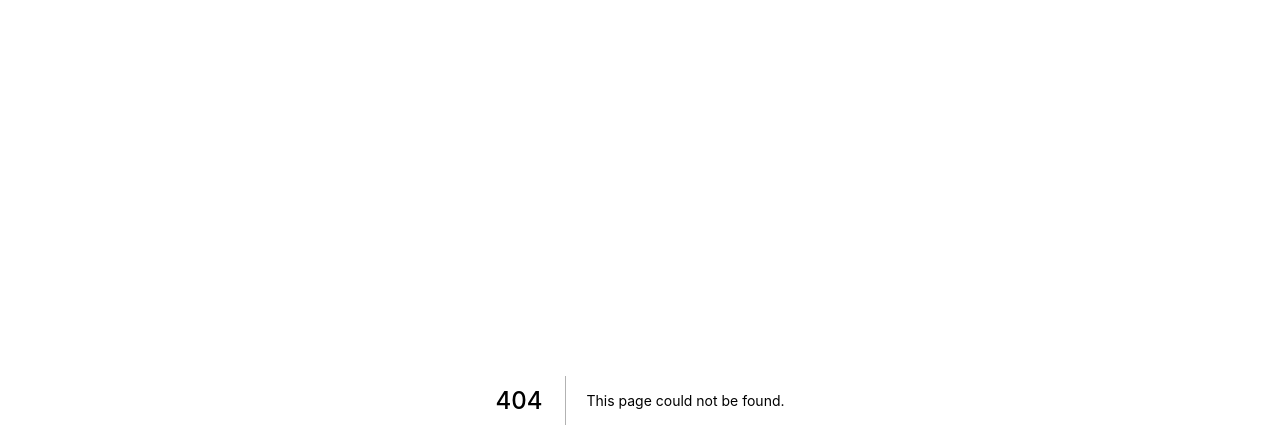
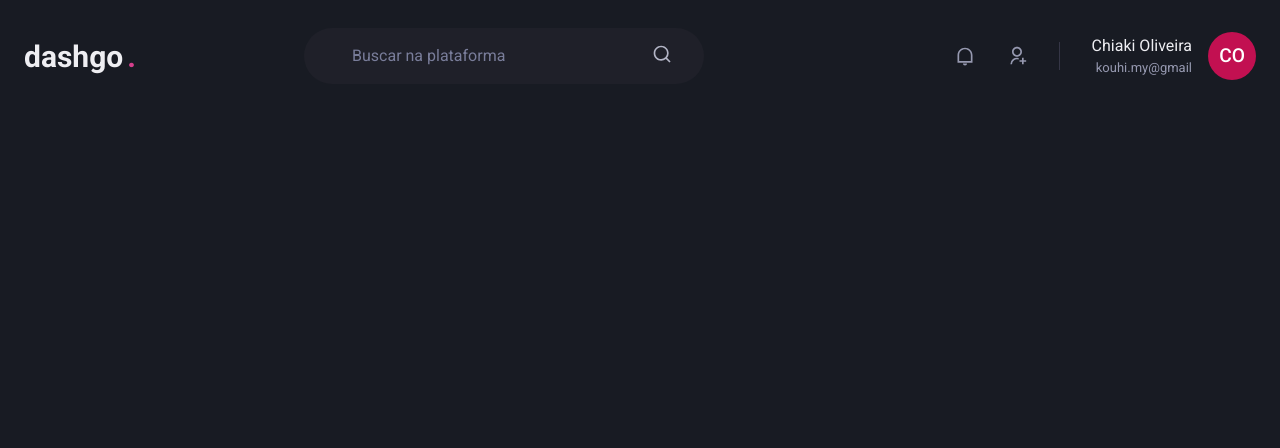
Before and after one commit to Iris-kon/dashgo, a Next.js app: page /dashboard in a window 1280 px wide. Before the commit this address had no page. Shown: the top 448 px of the page. Built offline with nearby package versions, Linux system fonts and the light colour scheme.

Commit message:
header component

```diff
--- a/package.json
+++ b/package.json
@@ -16,7 +16,8 @@
     "framer-motion": "^6.3.3",
     "next": "12.1.6",
     "react": "18.1.0",
-    "react-dom": "18.1.0"
+    "react-dom": "18.1.0",
+    "react-icons": "^4.3.1"
   },
   "devDependencies": {
     "@types/node": "^17.0.31",
--- /dev/null
+++ b/src/components/Header.tsx
@@ -0,0 +1,89 @@
+import { Avatar, Box, Flex, HStack, Icon, Input, Text } from "@chakra-ui/react";
+import { RiNotificationLine, RiSearchLine, RiUserAddLine } from 'react-icons/ri'
+
+export function Header() {
+    return (
+        <Flex
+            as="header"
+            w="100%"
+            maxWidth={1480}
+            h="20"
+            mx="auto"
+            mt="4"
+            px="6"
+            align="center"
+
+        >
+            <Text
+                fontSize="3xl"
+                fontWeight="bold"
+                letterSpacing="thight"
+                w="64"
+            >
+                dashgo
+                <Text
+                    as="span"
+                    color="pink.500"
+                    ml="1"
+                >
+                    .
+                </Text>
+            </Text>
+
+            <Flex
+                as="label"
+                flex="1"
+                py="4"
+                px="8"
+                ml="6"
+                maxWidth={400}
+                alignSelf="center"
+                color="gray.200"
+                position="relative"
+                bg="gray.800"
+                borderRadius="full"
+            >
+                <Input
+                    color="gray.50"
+                    variant="unstyled"
+                    px="4"
+                    mr="4"
+                    placeholder="Buscar na plataforma"
+                    _placeholder={{ color: 'gray.400' }}
+                />
+
+                <Icon as={RiSearchLine} fontSize="20" />
+            </Flex>
+
+            <Flex
+                align="center"
+                ml="auto"
+            >
+                <HStack
+                    spacing={8}
+                    mx="8"
+                    pr="8"
+                    py="1"
+                    color="gray.300"
+                    borderRightWidth={1}
+                    borderColor="gray.700"
+                >
+                    <Icon as={RiNotificationLine} fontSize="20" />
+                    <Icon as={RiUserAddLine} fontSize="20" />
+                </HStack>
+
+                <Flex align="center">
+                    <Box mr="4" textAlign="right">
+                        <Text>Chiaki Oliveira</Text>
+                        <Text color="gray.300" fontSize="small">
+                            kouhi.my@gmail
+                        </Text>
+                    </Box>
+
+                    <Avatar size="md" name="Chiaki Oliveira" src="" />
+                </Flex>
+            </Flex>
+
+        </Flex>
+    )
+}
--- /dev/null
+++ b/src/pages/dashboard.tsx
@@ -0,0 +1,7 @@
+import { Header } from "../components/Header";
+
+export default function Dashboard() {
+    return (
+        <Header />
+    )
+}
```
Also changed, not shown: 1 other file (tests, documents, lock files or other folders).
